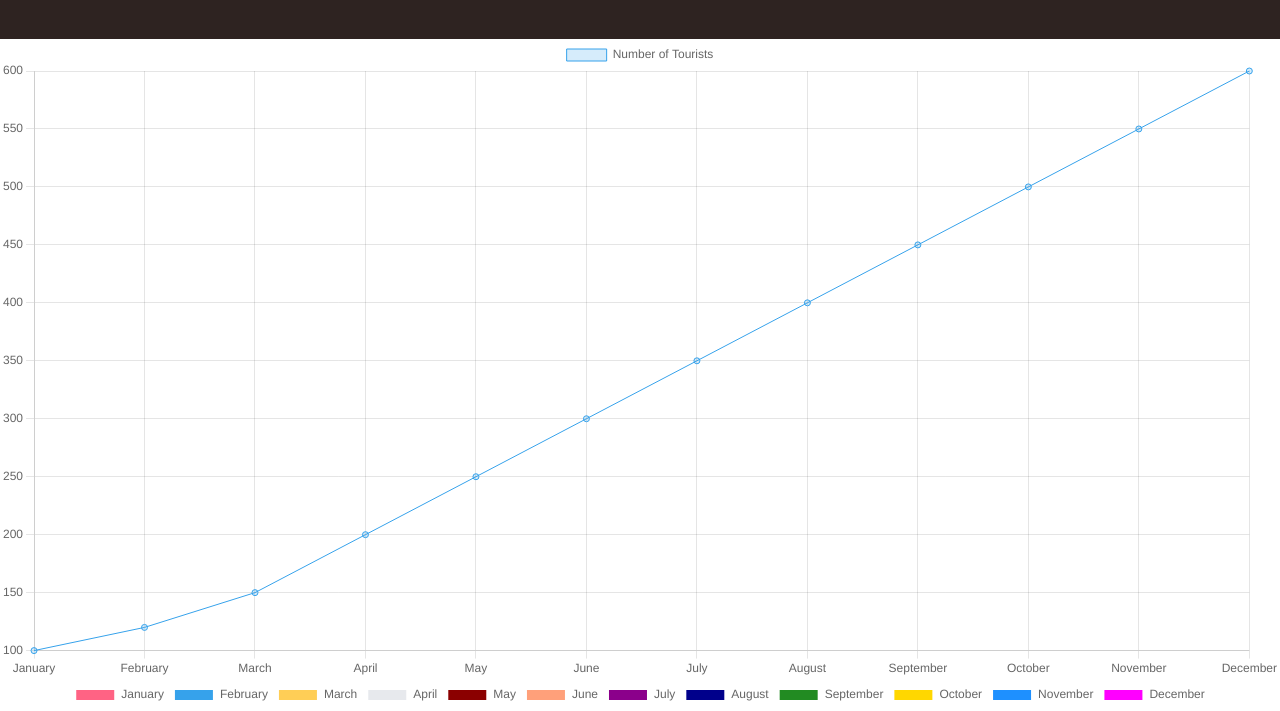
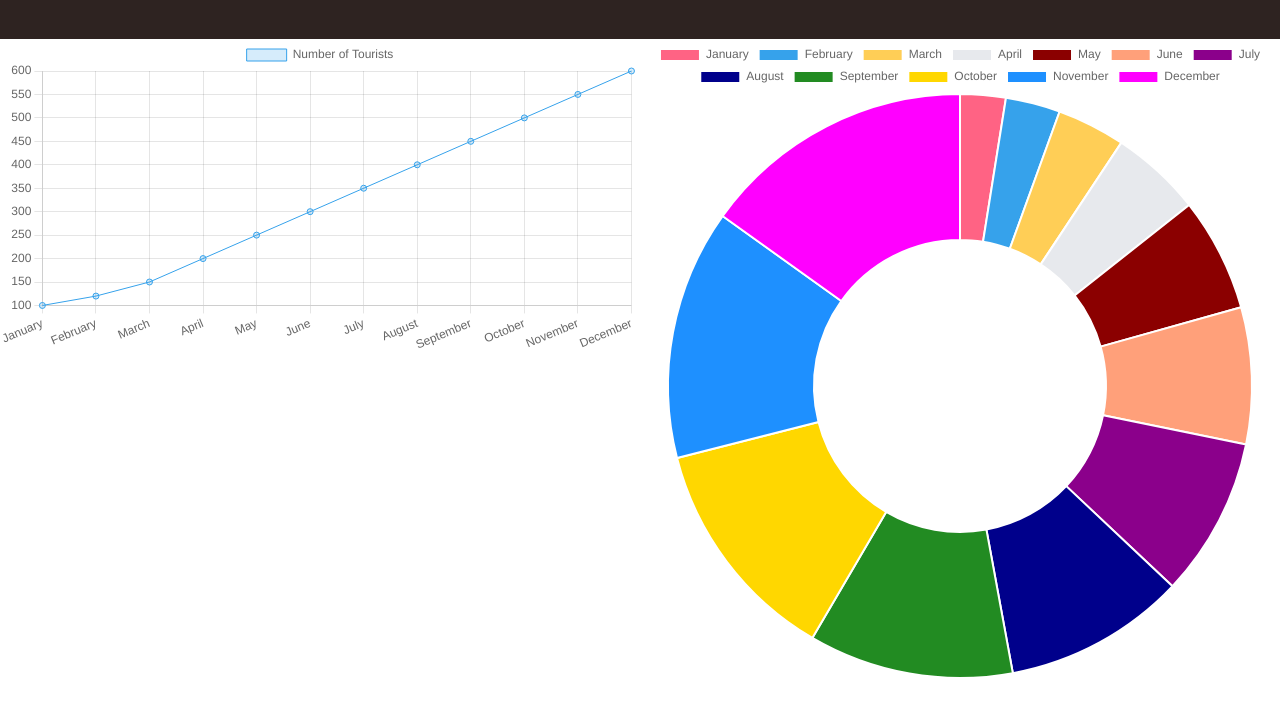
Before and after one commit to kori-njoroge/free-lance-codes, a plain HTML site: page Assignment (2)/Assignment/pages/activities.html in a window 1280 px wide. Shown: the part 83-794 px from the top of the page. Drawn offline with nearby package versions, Linux system fonts and the light colour scheme.

Commit message:
chart styling

```diff
--- a/Assignment (2)/Assignment/css/style.css
+++ b/Assignment (2)/Assignment/css/style.css
@@ -404,6 +404,19 @@ footer {
 	height: 18vh;
 }
 
+/* ACTIVITIES PAGE */
+.charts{
+	width: 100vw;
+	display: flex;
+}
+.charts div{
+	flex: 50;
+}
+.charts div canvas{
+	width: 7vw;
+}
+
+
 /* RESPONSIVE STYLES */
 @media screen and (max-width: 768px){
 	body{
```
